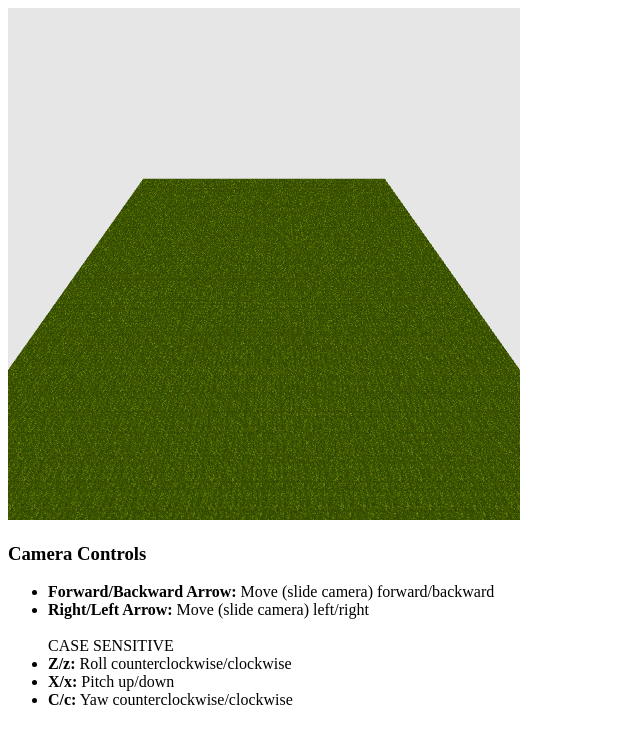
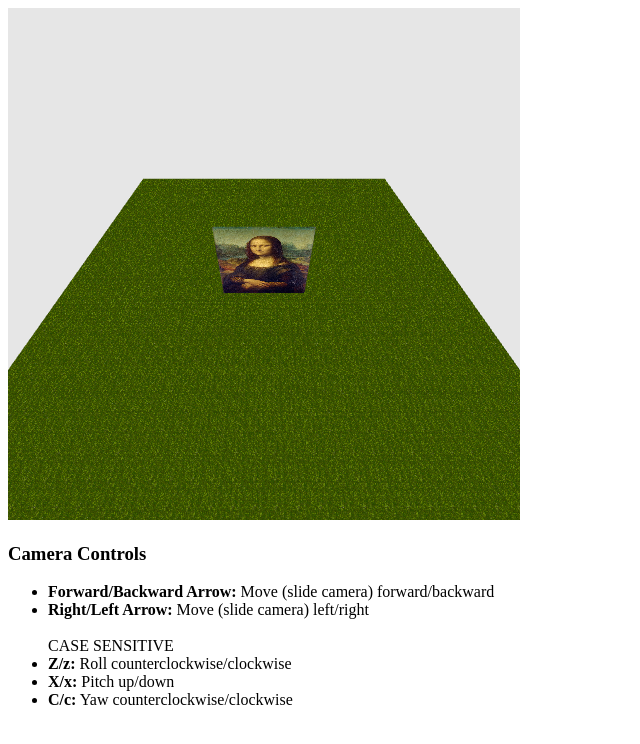
Before and after one commit to hoNATHAN/CS432-Final-Project, a plain HTML site: page index.html in a window 1280 px wide. Shown: the whole page, without its empty margins (0-640 px from the left). Drawn offline with Linux system fonts and the light colour scheme.

Commit message:
basic painting (tested with mona lisa)

```diff
--- a/app.js
+++ b/app.js
@@ -172,6 +172,7 @@ class Drawable {
 }
 
 var plane;
+var painting;
 
 window.onload = function init() {
   canvas = document.getElementById("gl-canvas");
@@ -212,6 +213,8 @@ window.onload = function init() {
     shine,
   );
 
+  painting = new Painting(0, 1, 1, 1, 0, 0, 0, 1, 1, 1, 32, "mona_lisa.jpg");
+
   render();
 };
 
@@ -220,5 +223,6 @@ function render() {
     requestAnimationFrame(render);
     gl.clear(gl.COLOR_BUFFER_BIT | gl.DEPTH_BUFFER_BIT);
     plane.draw();
+    painting.draw();
   }, 100); //10fps
 }
--- a/index.html
+++ b/index.html
@@ -9,6 +9,7 @@
     <script type="text/javascript" src="./Common/MVnew.js"></script>
     <script type="text/javascript" src="./app.js"></script>
     <script type="text/javascript" src="./plane.js"></script>
+    <script type="text/javascript" src="./painting.js"></script>
   </head>
   <body>
     <canvas id="gl-canvas" width="512" height="512"> Not supported </canvas>
--- /dev/null
+++ b/painting.js
@@ -0,0 +1,130 @@
+class Painting extends Drawable {
+    static vertexPositions = [];
+    static vertexTextureCoords = [];
+    static indices = [];
+    static positionBuffer = -1;
+    static textureCoordBuffer = -1;
+    static indexBuffer = -1;
+    static shaderProgram = -1;
+    static aPositionShader = -1;
+    static aTextureCoordShader = -1;
+    static uModelMatrixShader = -1;
+    static uCameraMatrixShader = -1;
+    static uProjectionMatrixShader = -1;
+    static uTextureUnitShader = -1;
+
+    static generatePainting() {
+        let depth = 0.02;
+        Painting.vertexPositions = [
+          // Front face
+          vec3(-1.0, -1.0, depth), // 0: Bottom-left-front
+          vec3(1.0, -1.0, depth),  // 1: Bottom-right-front
+          vec3(1.0, 1.0, depth),   // 2: Top-right-front
+          vec3(-1.0, 1.0, depth),  // 3: Top-left-front
+
+          // Back face
+          vec3(-1.0, -1.0, -depth), // 4: Bottom-left-back
+          vec3(1.0, -1.0, -depth),  // 5: Bottom-right-back
+          vec3(1.0, 1.0, -depth),   // 6: Top-right-back
+          vec3(-1.0, 1.0, -depth),  // 7: Top-left-back
+        ];
+
+        Painting.vertexTextureCoords = [
+            // Front face
+            vec2(0, 1), vec2(1, 1), vec2(1, 0), vec2(0, 0),  // Flipping Y for front
+            // Back face
+            vec2(0, 1), vec2(1, 1), vec2(1, 0), vec2(0, 0),  // Flipping Y for back
+          ];
+
+
+        Painting.indices = [
+          // Front face
+          0, 1, 2,  0, 2, 3,
+          // Back face
+          4, 6, 5,  4, 7, 6,
+          // Left face
+          4, 0, 3,  4, 3, 7,
+          // Right face
+          1, 5, 6,  1, 6, 2,
+          // Top face
+          3, 2, 6,  3, 6, 7,
+          // Bottom face
+          4, 5, 1,  4, 1, 0
+        ];
+      }
+
+
+    static initialize() {
+      Painting.generatePainting();
+      Painting.shaderProgram = initShaders(gl, "/vshader.glsl", "/fshader.glsl");
+
+      Painting.positionBuffer = gl.createBuffer();
+      gl.bindBuffer(gl.ARRAY_BUFFER, Painting.positionBuffer);
+      gl.bufferData(gl.ARRAY_BUFFER, flatten(Painting.vertexPositions), gl.STATIC_DRAW);
+
+      Painting.textureCoordBuffer = gl.createBuffer();
+      gl.bindBuffer(gl.ARRAY_BUFFER, Painting.textureCoordBuffer);
+      gl.bufferData(gl.ARRAY_BUFFER, flatten(Painting.vertexTextureCoords), gl.STATIC_DRAW);
+
+      Painting.indexBuffer = gl.createBuffer();
+      gl.bindBuffer(gl.ELEMENT_ARRAY_BUFFER, Painting.indexBuffer);
+      gl.bufferData(gl.ELEMENT_ARRAY_BUFFER, new Uint16Array(Painting.indices), gl.STATIC_DRAW);
+
+      Painting.aPositionShader = gl.getAttribLocation(Painting.shaderProgram, "aPosition");
+      Painting.aTextureCoordShader = gl.getAttribLocation(Painting.shaderProgram, "aTextureCoord");
+      Painting.uModelMatrixShader = gl.getUniformLocation(Painting.shaderProgram, "modelMatrix");
+      Painting.uCameraMatrixShader = gl.getUniformLocation(Painting.shaderProgram, "cameraMatrix");
+      Painting.uProjectionMatrixShader = gl.getUniformLocation(Painting.shaderProgram, "projectionMatrix");
+      Painting.uTextureUnitShader = gl.getUniformLocation(Painting.shaderProgram, "uTextureUnit");
+    }
+
+    initializeTexture(imageSrc) {
+      var image = new Image();
+      image.onload = () => {
+        this.texture = gl.createTexture();
+        gl.bindTexture(gl.TEXTURE_2D, this.texture);
+        gl.texImage2D(gl.TEXTURE_2D, 0, gl.RGB, gl.RGB, gl.UNSIGNED_BYTE, image);
+        gl.texParameteri(gl.TEXTURE_2D, gl.TEXTURE_MIN_FILTER, gl.LINEAR);
+        gl.texParameteri(gl.TEXTURE_2D, gl.TEXTURE_MAG_FILTER, gl.LINEAR);
+        gl.texParameteri(gl.TEXTURE_2D, gl.TEXTURE_WRAP_S, gl.CLAMP_TO_EDGE);
+        gl.texParameteri(gl.TEXTURE_2D, gl.TEXTURE_WRAP_T, gl.CLAMP_TO_EDGE);
+      };
+      image.src = imageSrc;
+    }
+
+    constructor(tx, ty, tz, scale, rotX, rotY, rotZ, amb, dif, sp, sh, imageSrc) {
+      super(tx, ty, tz, scale, rotX, rotY, rotZ, amb, dif, sp, sh);
+      if (Painting.shaderProgram == -1) {
+        Painting.initialize();
+      }
+      this.texture = -1;
+      this.initializeTexture(imageSrc);
+    }
+
+    draw() {
+      if (this.texture == -1) return;
+
+      gl.useProgram(Painting.shaderProgram);
+      gl.bindBuffer(gl.ARRAY_BUFFER, Painting.positionBuffer);
+      gl.vertexAttribPointer(Painting.aPositionShader, 3, gl.FLOAT, false, 0, 0);
+      gl.enableVertexAttribArray(Painting.aPositionShader);
+
+      gl.bindBuffer(gl.ARRAY_BUFFER, Painting.textureCoordBuffer);
+      gl.vertexAttribPointer(Painting.aTextureCoordShader, 2, gl.FLOAT, false, 0, 0);
+      gl.enableVertexAttribArray(Painting.aTextureCoordShader);
+
+      gl.activeTexture(gl.TEXTURE0);
+      gl.bindTexture(gl.TEXTURE_2D, this.texture);
+      gl.uniform1i(Painting.uTextureUnitShader, 0);
+
+      gl.uniformMatrix4fv(Painting.uModelMatrixShader, false, flatten(this.modelMatrix));
+      gl.uniformMatrix4fv(Painting.uCameraMatrixShader, false, flatten(camera.cameraMatrix));
+      gl.uniformMatrix4fv(Painting.uProjectionMatrixShader, false, flatten(camera.projectionMatrix));
+
+      gl.bindBuffer(gl.ELEMENT_ARRAY_BUFFER, Painting.indexBuffer);
+      gl.drawElements(gl.TRIANGLES, Painting.indices.length, gl.UNSIGNED_SHORT, 0);
+
+      gl.disableVertexAttribArray(Painting.aPositionShader);
+      gl.disableVertexAttribArray(Painting.aTextureCoordShader);
+    }
+  }
```
Also changed, not shown: mona_lisa.jpg (added).
